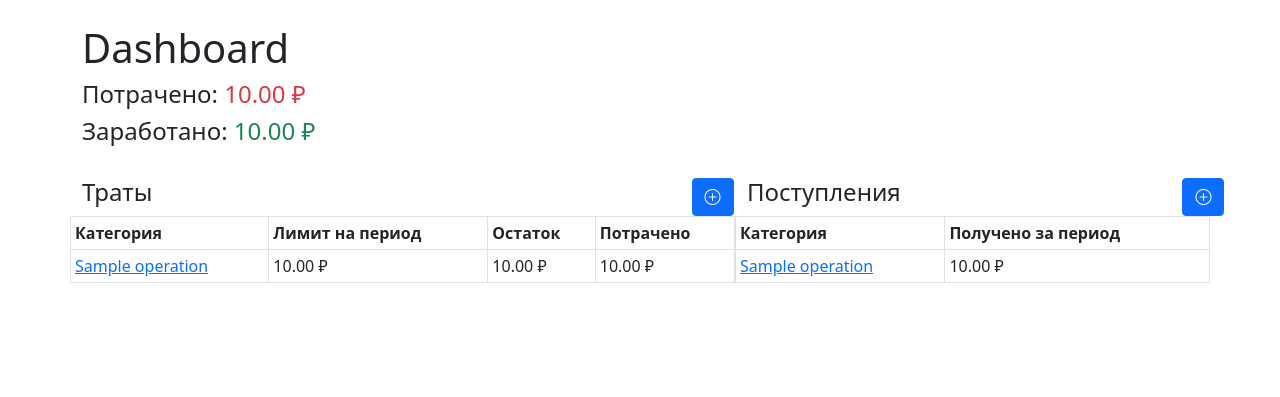
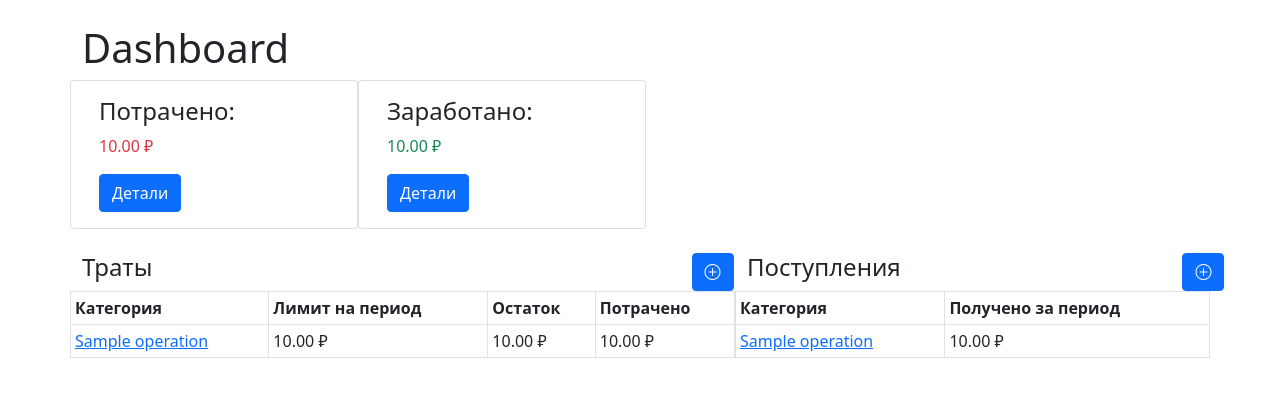
Before and after one commit to DarkwingDuck48/HomeSite, a Django app: template homesite/budget/templates/budget/dashboard.html in a window 1280 px wide. Shown: the part 56-453 px from the top of the page. Run offline with Django 5.2, Linux system fonts and the light colour scheme; the template is opened without the code that fills it: most values are stand-ins (such as "Sample title", 1, 10 or a date in 2020).

Commit message:
add cards to dashboard

```diff
--- a/homesite/budget/templates/budget/dashboard.html
+++ b/homesite/budget/templates/budget/dashboard.html
@@ -13,8 +13,20 @@
         <div class="col-9"><h1> Dashboard</h1></div>
     </div>
     <div class="row">
-        <h4> Потрачено: <font class="text-danger">{{spend_all_category.spend_by_category__sum| floatformat:"2g"}} &#8381;</font></h4>
-        <h4> Заработано: <font class="text-success">{{get_all_category.get_by_category__sum| floatformat:"2g"}} &#8381;</font></h4>
+        <div class="card" style="width: 18rem;">
+            <div class="card-body">
+                <h4 class="card-title"> Потрачено:</h4>
+                <p class="card-text"><font class="text-danger">{{spend_all_category.spend_by_category__sum| floatformat:"2g"}} &#8381;</font></p>
+                <a href="#" class="btn btn-primary">Детали</a>
+            </div>
+        </div>
+        <div class="card" style="width: 18rem;">
+            <div class="card-body">
+                <h4 class="card-title"> Заработано:</h4>
+                <p class="card-text"><font class="text-success">{{get_all_category.get_by_category__sum| floatformat:"2g"}} &#8381;</font></p>
+                <a href="#" class="btn btn-primary">Детали</a>
+            </div>
+        </div>
     </div>
     </br>
     <div class="row">
--- a/homesite/homesite/settings/production.py
+++ b/homesite/homesite/settings/production.py
@@ -6,3 +6,9 @@ import os
 
 DEBUG = False
 SECRET_KEY = os.environ['SECRET_KEY']
+DATABASES = {
+    'default': {
+        'ENGINE': 'django.db.backends.sqlite3',
+        'NAME': BASE_DIR / 'production.sqlite3',
+    }
+}
```
Also changed, not shown: pyproject.toml (+3 -5 lines), 1 other file.
